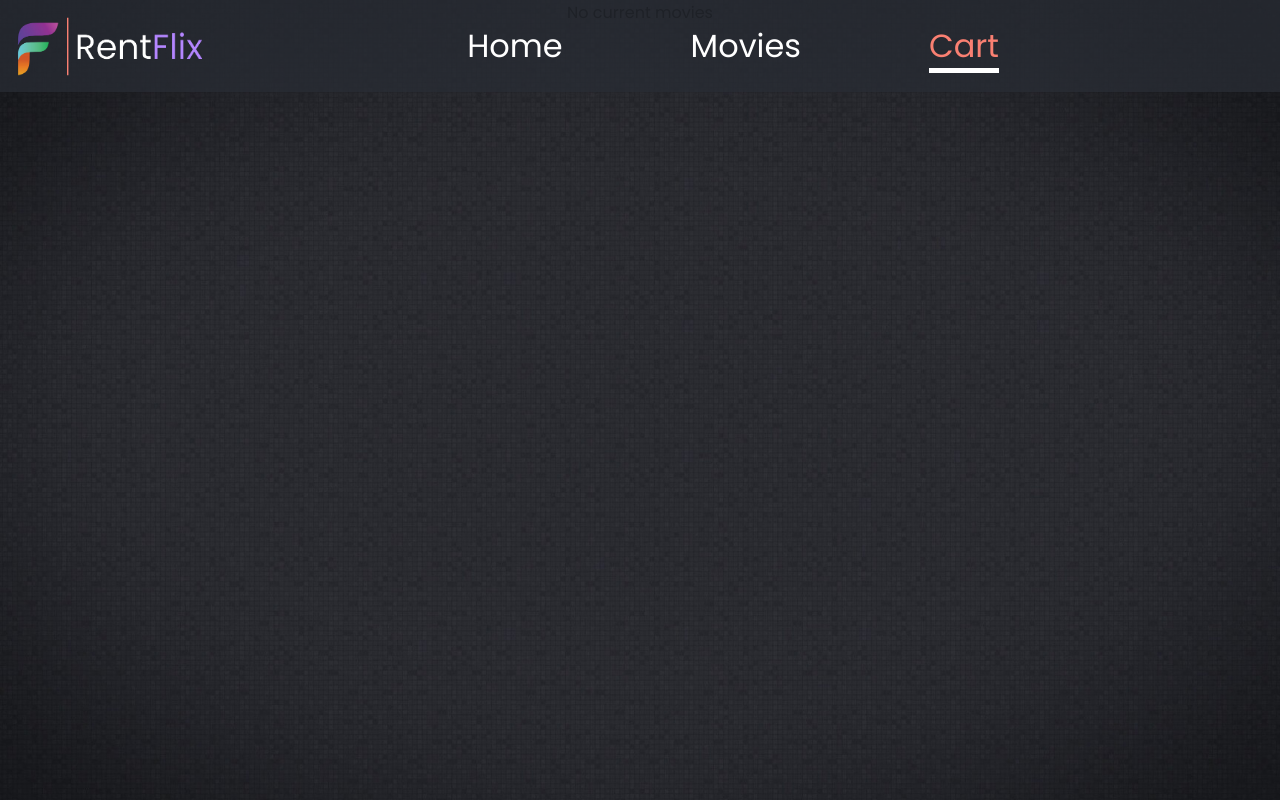
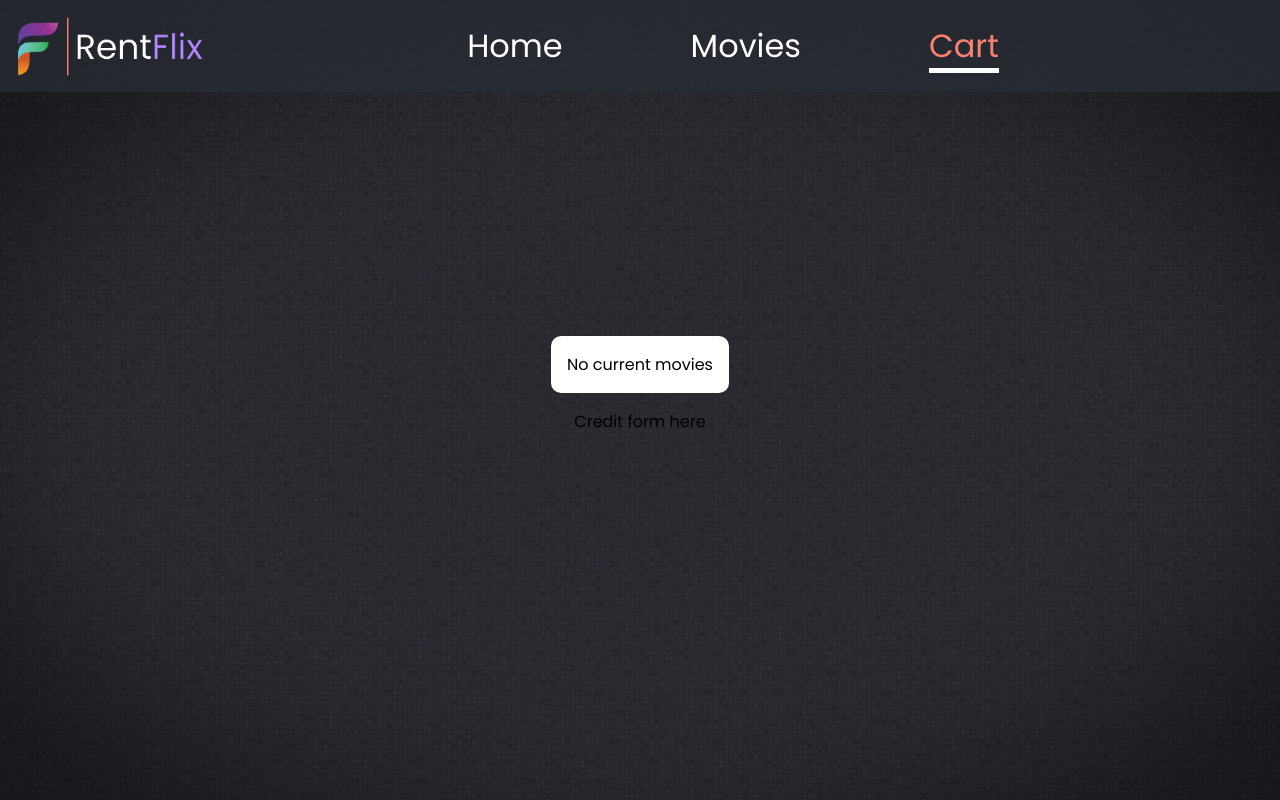
Before and after one commit to mansah82/rent-flix, a React (Create React App) app: page /#/cart in a window 1280 px wide. Built offline with nearby package versions, Linux system fonts and the light colour scheme.

Commit message:
Styled button in info movie page. Added rent list on cart page if user has rented any movies.

```diff
--- a/src/components/InfoMoviePage.jsx
+++ b/src/components/InfoMoviePage.jsx
@@ -1,5 +1,4 @@
 import './css/infoMovie.css';
-import { useEffect } from 'react';
 import { useDispatch } from 'react-redux';
 import { actions } from '../feautures/movieList';
 
@@ -32,16 +31,15 @@ const InfoMoviePage = ({ activeMovie }) => {
                 <hr color='red'></hr>
                 <p>{activeMovie.overview}</p>
                 <h2>Price: {price} Kr</h2>
-                <button onClick={() => handleBuy(activeMovie)}>Buy</button>
+
+                <button onClick={() => handleBuy(activeMovie)} id='rentButton'>Add to cart</button>
             </div>
-
         </div>
-
     )
 
     function handleBuy(movieInfo) {
         // Todo:
-        // Check if item already exist in rentedMovies, if false, then add item
+        // Check if item already exist in rentedMovies, if false, then just add item
         dispatch(actions.rentMovie([movieInfo]))
     }
 }
--- a/src/components/ShoppingCart.jsx
+++ b/src/components/ShoppingCart.jsx
@@ -1,5 +1,4 @@
 import './css/shoppingCart.css';
-import { actions } from '../feautures/movieList';
 import { useSelector } from 'react-redux';
 
 const ShoppingCart = () => {
@@ -14,10 +13,10 @@ const ShoppingCart = () => {
 
         case true: {
             console.log('Showing movies...');
-            listOfRentedMovies = movie.map((data) => (
-                <li key={data.id}>
-                    <p>{data.title}</p>
-                    <p>50kr</p>
+            listOfRentedMovies = movie.map((movie) => (
+                <li key={movie.id} className="rentedMovie">
+                    <p className='rentTitle'>{movie.title}</p>
+                    <p className='rentPrice'>50kr</p>
                 </li>
             ))
             break
@@ -27,8 +26,15 @@ const ShoppingCart = () => {
     }
 
     return (
-        <div id='rentedMoviesContainer'>
-            {listOfRentedMovies}
+        <div id='shoppingCartPage'>
+            <section id='rentedMoviesContainer'>
+                {listOfRentedMovies}
+                {movie.length > 0 ? <p id='rentTotal'>Total: 99 Kr</p> : null}
+            </section>
+
+            <section id='creditForm'>
+                Credit form here
+            </section>
         </div>
     )
 }
--- a/src/components/css/infoMovie.css
+++ b/src/components/css/infoMovie.css
@@ -11,7 +11,6 @@
   color: white;
   text-align: justify;
   text-justify: inter-word;
-
 }
 
 .poster {
@@ -22,24 +21,40 @@
   margin-top: 120px;
 }
 
+#rentButton {
+  background-color: green;
+  box-shadow: rgba(0, 0, 0, 0.4) 0px 3px 8px;
+  border-radius: 5px;
+  border-style: none;
+  color: white;
+  font-size: 1rem;
+  padding: 0.5rem 1rem;
+  transition: all 200ms;
+}
 
+#rentButton:hover {
+  background-color: rgb(0, 128, 0, 0.8);
+}
 
+#rentButton:active {
+  opacity: 0.8;
+  transition: all 100ms;
+}
 
-@media  screen and (max-width: 900px) {
-      .container{
+@media screen and (max-width: 900px) {
+  .container {
     overflow-x: hidden;
     width: 100%;
   }
 
-    .text{
+  .text {
     margin-top: 60px;
     font-size: 15px;
     padding-left: 20px;
     padding-right: 20px;
-
   }
 
-    .poster{
+  .poster {
     width: 18em;
     height: 30em;
     float: left;
@@ -47,8 +62,8 @@
 }
 
 @media screen and (max-width: 600px) {
-    .container{
-      width:100%;
+  .container {
+    width: 100%;
   }
 
   .text {
@@ -56,13 +71,11 @@
     font-size: 13px;
     padding-left: 20px;
     padding-right: 20px;
-
   }
 
-    .poster{
+  .poster {
     width: 15em;
     height: 25em;
     float: left;
   }
-
 }
--- a/src/components/css/shoppingCart.css
+++ b/src/components/css/shoppingCart.css
@@ -0,0 +1,55 @@
+#shoppingCartPage {
+    margin-top: 20rem;
+    justify-content: center;
+    display: flex;
+    flex-direction: column;
+    align-items: center;
+}
+
+#rentedMoviesContainer {
+    background-color: white;
+    padding: 5rem;
+    max-width: 1200px;
+    margin: 1rem;
+    border-radius: 10px;
+}
+
+#rentedMoviesContainer {
+    padding: 1rem;
+}
+
+.rentedMovie {
+    display: flex;
+    background-color: #282C34;
+    border-top: 1px solid white;
+}
+
+.rentedMovie:first-child {
+    border-width: 0;
+}
+
+#rentTotal {
+    float: right;
+    padding-top: 1rem;
+    color: red;
+}
+
+.rentTitle {
+    font-weight: normal;
+}
+
+.rentPrice {
+    border-left: 3px solid salmon;
+    margin-left: auto;
+}
+
+.rentedMovie p {
+    padding: 1rem;
+    color: white;
+}
+
+@media screen and (max-width: 600px) {
+    .rentedMovie, #rentTotal {
+        font-size: 0.8rem;
+    }
+}
```
Lines whose indentation alone changed are shown as unchanged.
